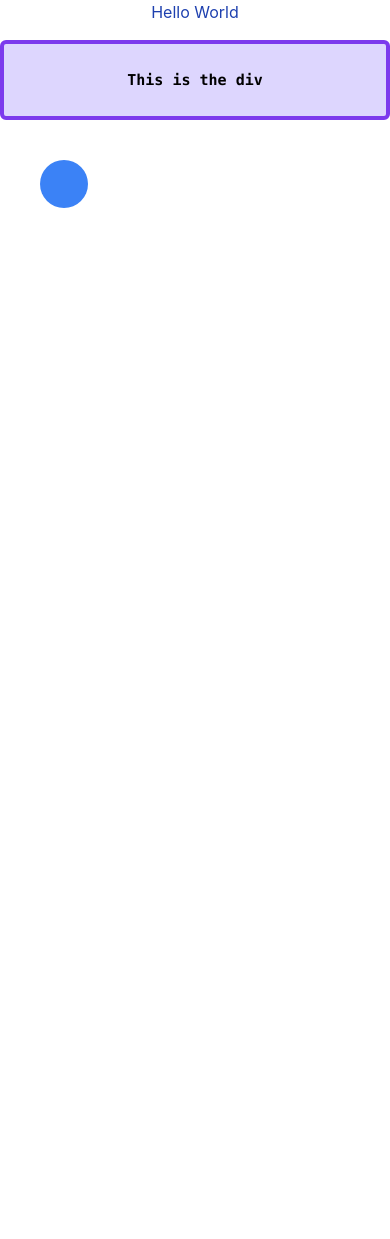
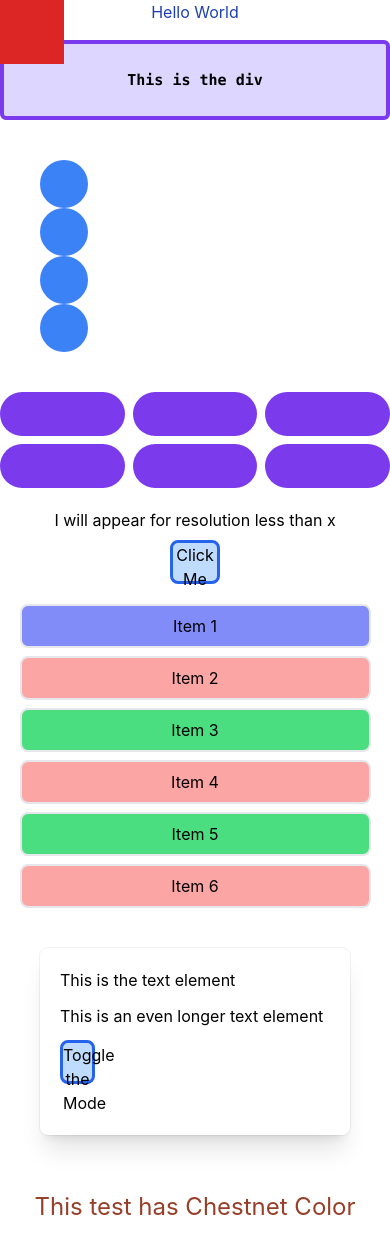
Before and after one commit to SahilTuladhar/Tailwind-CSS, a React (Create React App) app in the folder my-tailwind-app/: page / in a window 390 px wide. Before the commit the page ends 844 px from the top, so only its background shows below. Built offline with nearby package versions, Linux system fonts and the light colour scheme.

Commit message:
tailwindcss crash course completed

```diff
--- a/my-tailwind-app/src/CrashCourse/Hello.tsx
+++ b/my-tailwind-app/src/CrashCourse/Hello.tsx
@@ -1,20 +1,104 @@
+import { useEffect } from "react";
+
+const Hello = () => {
+
+   useEffect(() => {
+      // Wait until the component mounts
+      const toggleDark = document.getElementById('toggleDark');
+
+      // Ensure the element exists before adding the event listener
+      if (toggleDark) {
+        const handleDarkModeToggle = () => {
+          if (document.documentElement.classList.contains('dark')) {
+            document.documentElement.classList.remove('dark');
+          } else {
+            document.documentElement.classList.add('dark');
+          }
+          alert("Dark mode toggled!");
+        };
+
+        toggleDark.addEventListener('click', handleDarkModeToggle);
+
+        // Cleanup the event listener when the component unmounts
+        return () => {
+          toggleDark.removeEventListener('click', handleDarkModeToggle);
+        };
+      }
+    }, []);
 
 
-const Hello = () => {
  return(
-    <div>
+    <>
         <h1 className='text-center text-blue-800'>Hello World</h1>
 
          <div className="w-full h-20 bg-violet-200 rounded-md my-4 pd-2 flex justify-center items-center border-violet-600 border-4">
             <p className="text-center font-mono font-extrabold text-[15px]">This is the div</p>
 
          </div>
-         <div className="flex w-100 m-10 ">
 
-<div className="h-12 w-12 bg-blue-500 rounded-full"></div>
+         <div className="fixed h-16 w-16 bg-red-600 top-0 left-0 z-50"></div>
+
+         <div className="md:flex w-100 m-10 justify-evenly md:columns-gap-4" >
+
+<div className="h-12 w-12 sm:w-4 md:w-8 bg-blue-500 rounded-full"></div>
+<div className="h-12 w-12 sm:w-4 md:w-8 bg-blue-500 rounded-full"></div>
+<div className="h-12 w-12 sm:w-4 md:w-8 bg-blue-500 rounded-full"></div>
+<div className="h-12 w-12 sm:w-4 md:w-8 bg-blue-500 rounded-full"></div>
 
 </div>
-    </div>
+
+<div className="grid grid-cols-3 gap-2 mt-3">
+   <div className="h-11 w-100 rounded-full bg-violet-600"></div>
+   <div className="h-11 w-100 rounded-full bg-violet-600"></div>
+   <div className="h-11 w-100 rounded-full bg-violet-600"></div>
+   <div className="h-11 w-100 rounded-full bg-violet-600"></div>
+   <div className="h-11 w-100 rounded-full bg-violet-600"></div>
+   <div className="h-11 w-100 rounded-full bg-violet-600"></div>
+</div>
+
+{/* <div className="md:block hidden">
+ <p>I will appear for resolution greater than x</p>
+</div> */}
+
+<div className="text-center flex flex-col justify-center items-center gap-y-2  mt-5 md:flex-row md:gap-x-2" >
+   <p>
+      I will appear for resolution less than x
+   </p>
+
+   <button className="buttonStyle">Click Me</button>
+</div>
+
+<ul className="mt-5 space-y-2 text-center flex flex-col items-center">
+   <li className="p-2 w-[90%] bg-white rounded-lg first:bg-indigo-400 hover:opacity-80 hover:border-violet-800 border-2 transition-all duration-300 ">Item 1</li>
+   <li className="p-2 w-[90%] bg-white rounded-lg first:bg-indigo-400 odd:bg-green-400 even:bg-red-300 hover:opacity-80 hover:border-violet-800 border-2 transition-all duration-300" >Item 2</li>
+   <li className="p-2 w-[90%] bg-white rounded-lg first:bg-indigo-400 odd:bg-green-400 even:bg-red-300 hover:opacity-80 hover:border-violet-800 border-2 transition-all duration-300" >Item 3</li>
+   <li className="p-2 w-[90%] bg-white rounded-lg first:bg-indigo-400 odd:bg-green-400 even:bg-red-300 hover:opacity-80 hover:border-violet-800 border-2 transition-all duration-300" >Item 4</li>
+   <li className="p-2 w-[90%] bg-white rounded-lg first:bg-indigo-400 odd:bg-green-400 even:bg-red-300 hover:opacity-80 hover:border-violet-800 border-2 transition-all duration-300" >Item 5</li>
+   <li className="p-2 w-[90%] bg-white rounded-lg first:bg-indigo-400 odd:bg-green-400 even:bg-red-300 hover:opacity-80 hover:border-violet-800 border-2 transition-all duration-300" >Item 6</li>
+
+</ul>
+
+<div className="m-10 rounded-lg p-5 space-y-3 shadow-xl ring-1 ring-slate-900/5 dark:bg-gray-800s">
+   <h3>
+     This is the text element
+   </h3>
+
+   <p>This is an even longer text element</p>
+
+   <button id="ToggleDark"
+   // className="bg-violet-400 rounded-lg p-2 w-[30%]"
+   className="buttonStyle"
+   onClick={() => document.body.classList.toggle('dark')}
+   >Toggle the Mode</button>
+</div>
+
+<div>
+   <p className= " text-center p-4 text-2xl text-chestnut">This test has Chestnet Color</p>
+</div>
+
+
+
+    </>
  )
 }
 
--- a/my-tailwind-app/src/index.css
+++ b/my-tailwind-app/src/index.css
@@ -1,6 +1,15 @@
 @tailwind base;
 @tailwind components;
 @tailwind utilities;
+
+
+@layer components{
+  .buttonStyle {
+    @apply w-[13%] h-11 bg-blue-200 border-blue-600 border-[3px] rounded-lg hover:bg-blue-800 hover:border-blue-200 hover:text-white transition-all duration-300
+    focus:outline-none focus:ring-blue-300 active:bg-blue-950
+  }
+}
+
 
 
 body {
--- a/my-tailwind-app/tailwind.config.js
+++ b/my-tailwind-app/tailwind.config.js
@@ -3,8 +3,13 @@ module.exports = {
   content: [
     "./src/**/*.{js,jsx,ts,tsx}",
   ],
+  darkMode:'class',
   theme: {
-    extend: {},
+    extend: {
+      colors: {
+        chestnut : '#973F29'
+      }
+    },
   },
   plugins: [],
 }
```
